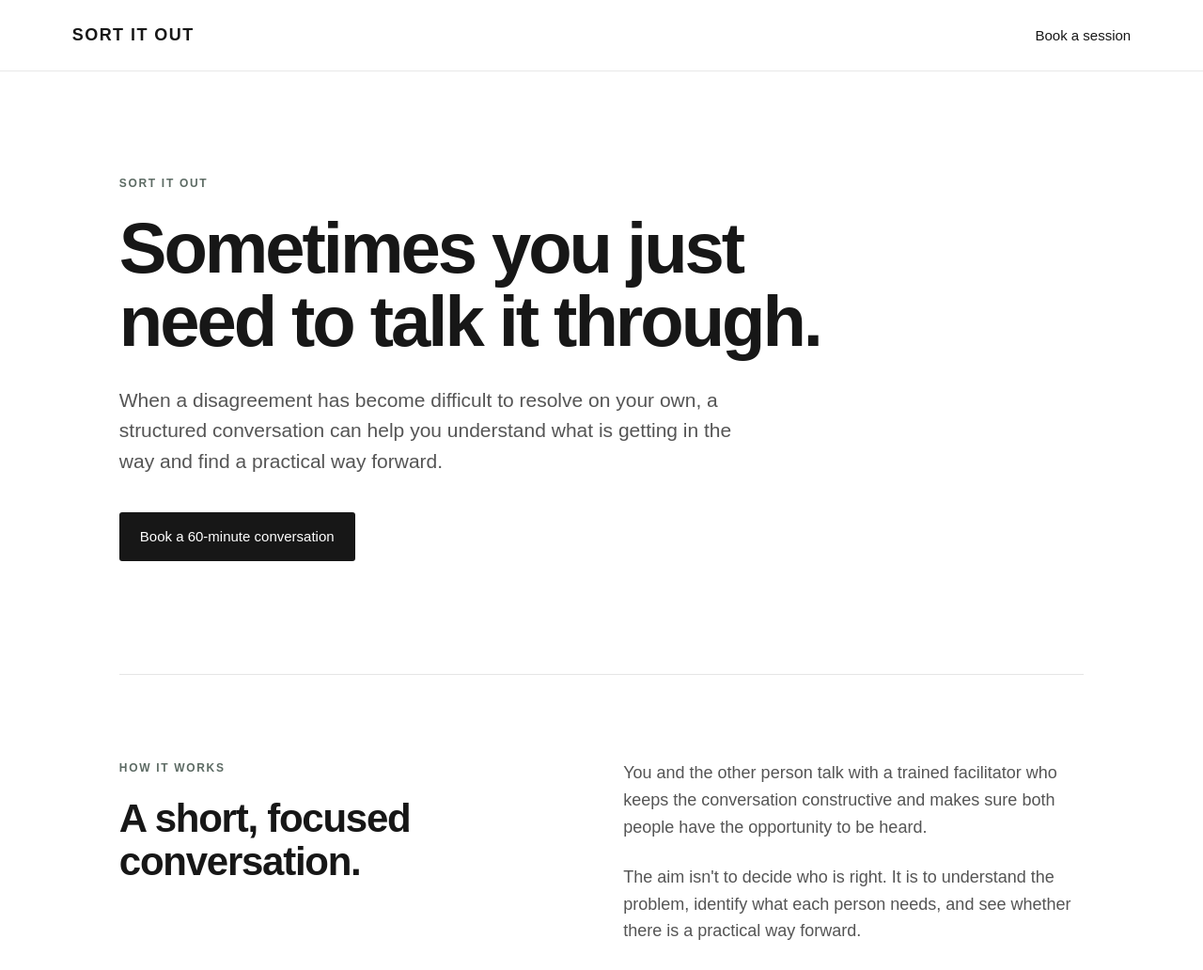
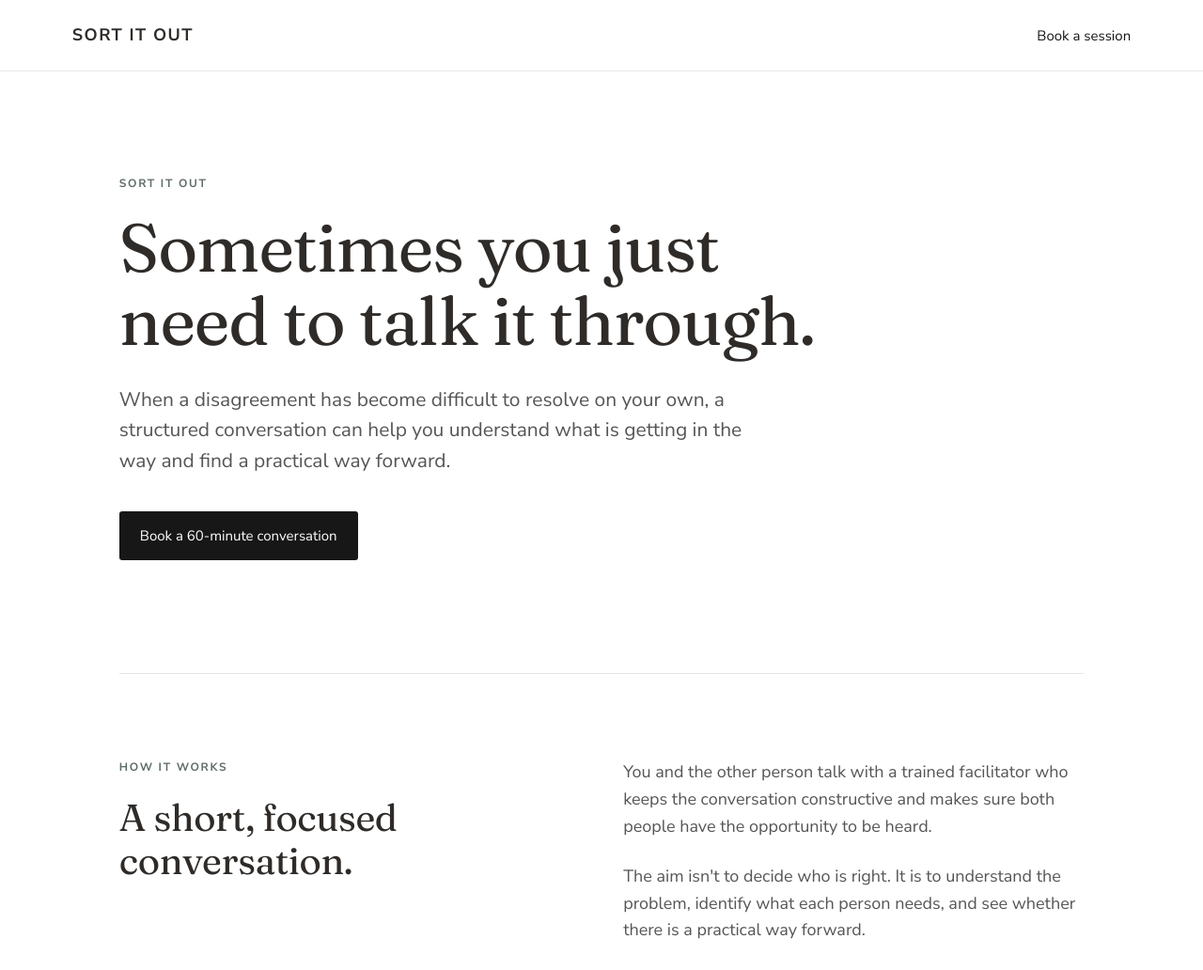
Before and after one commit to eco-credit/sortitout-now, a plain HTML site: page index.html in a window 1280 px wide. Shown: the top 1032 px of the page at 94% size. Drawn offline with Linux system fonts and the light colour scheme.

Commit message:
Soften typography: warm serif headlines and rounded body text
Headlines use Fraunces at a lighter weight; body text uses Nunito Sans.
Text colour changes from near-black to a warm charcoal.

Co-Authored-By: Claude Opus 5.5 <noreply@anthropic.com>
Claude-Session: https://claude.ai/code/session_01Ry57hR8yotPgiVpL2hWNgC

```diff
--- a/style.css
+++ b/style.css
@@ -1,3 +1,5 @@
+@import url("https://fonts.googleapis.com/css2?family=Fraunces:opsz,wght@9..144,300..600&family=Nunito+Sans:wght@400;600;700&display=swap");
+
 * {
     box-sizing: border-box;
 }
@@ -8,8 +10,8 @@ html {
 
 body {
     margin: 0;
-    font-family: Arial, Helvetica, sans-serif;
-    color: #171717;
+    font-family: "Nunito Sans", Arial, Helvetica, sans-serif;
+    color: #2f2b28;
     background: #ffffff;
     line-height: 1.6;
 }
@@ -57,10 +59,12 @@ main {
 h1 {
     max-width: 800px;
     margin: 0 0 28px;
-    font-size: clamp(44px, 6vw, 76px);
-    line-height: 1.03;
-    letter-spacing: -0.04em;
-    font-weight: 600;
+    font-family: "Fraunces", Georgia, serif;
+    font-size: clamp(44px, 6vw, 72px);
+    line-height: 1.08;
+    letter-spacing: -0.015em;
+    font-weight: 400;
+    color: #2f2b28;
 }
 
 .intro {
@@ -92,10 +96,12 @@ h1 {
 .section-heading h2,
 .book h2 {
     margin: 0;
-    font-size: 42px;
-    line-height: 1.1;
-    letter-spacing: -0.03em;
-    font-weight: 600;
+    font-family: "Fraunces", Georgia, serif;
+    font-size: 40px;
+    line-height: 1.15;
+    letter-spacing: -0.01em;
+    font-weight: 400;
+    color: #2f2b28;
 }
 
 .text {
@@ -129,8 +135,10 @@ h1 {
 
 h3 {
     margin: 15px 0 10px;
+    font-family: "Fraunces", Georgia, serif;
     font-size: 24px;
-    font-weight: 600;
+    font-weight: 500;
+    color: #2f2b28;
 }
 
 .three-column p {
```
